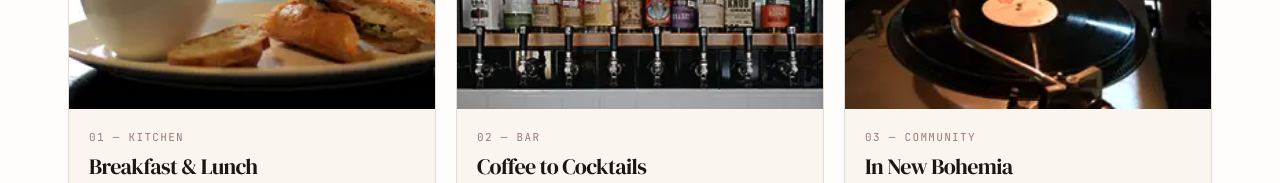
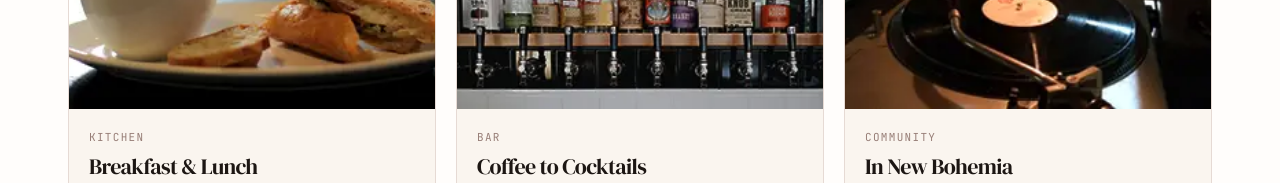
Before and after one commit to welbinator/brewhemia, an Astro site: page / in a window 1280 px wide. Shown: the part 1240-1423 px from the top of the page. Built offline with nearby package versions, Linux system fonts and the light colour scheme; Astro itself is replaced by a stand-in of ours; a web font is replaced by a local one.

Commit message:
Remove numbered prefixes from homepage feature card kickers (tkt brewhemia)

```diff
--- a/src/pages/index.astro
+++ b/src/pages/index.astro
@@ -6,21 +6,21 @@ const features = [
   {
     href: "/menu",
     img: "/images/grilled-cheese-and-soup.webp",
-    kicker: "01 — Kitchen",
+    kicker: "Kitchen",
     title: "Breakfast & Lunch",
     body: "Award-winning breakfast burritos — a Food Network Top 25 — biscuits & gravy, and our Parmesan-encrusted grilled cheese. Made from scratch, every day.",
   },
   {
     href: "/menu",
     img: "/images/bottles-dark.webp",
-    kicker: "02 — Bar",
+    kicker: "Bar",
     title: "Coffee to Cocktails",
     body: "Espresso, cold brew and The Bohemian by day; Iowa craft beer, wine, local spirits and a seriously handcrafted Irish coffee whenever the mood strikes.",
   },
   {
     href: "/events",
     img: "/images/vinyl-night3.webp",
-    kicker: "03 — Community",
+    kicker: "Community",
     title: "In New Bohemia",
     body: "Rotating art on the walls, vinyl on the turntable, and a room built for lingering. A small-town feel that vibes like a big-city café.",
   },
```
